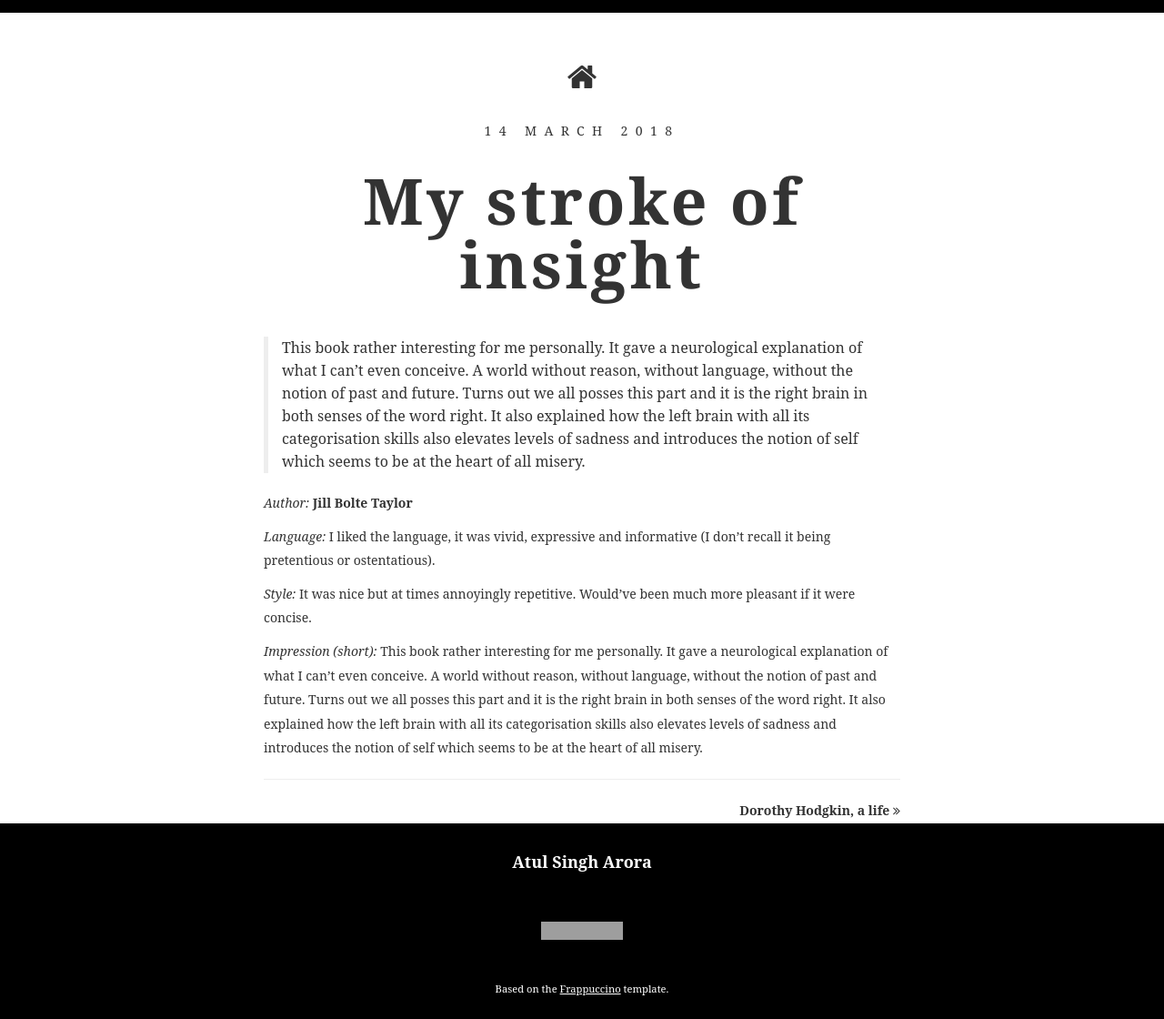
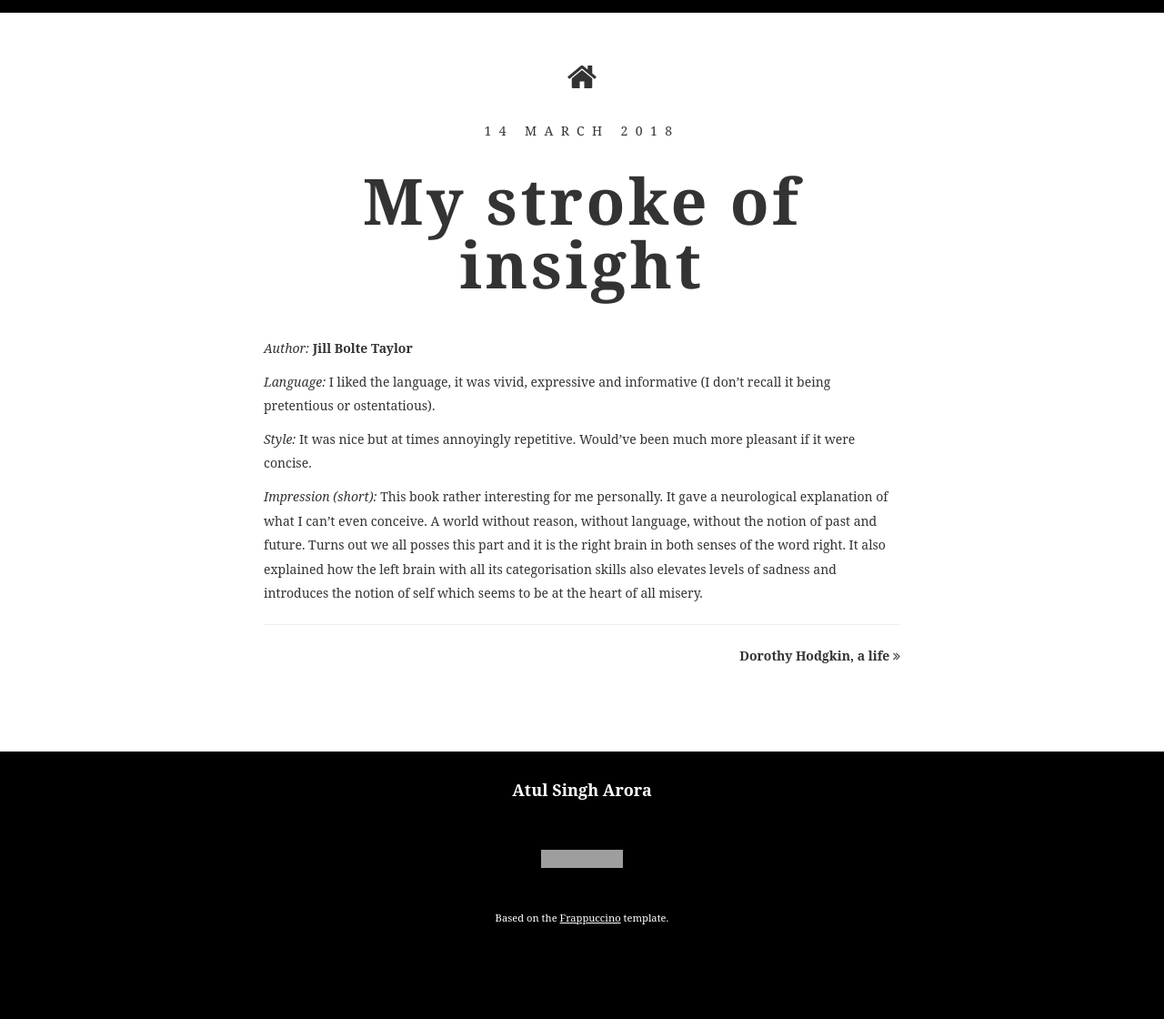
Before and after one commit to gleaned/gleaned.github.io, a Jekyll site: the page built from _posts/2018-03-14-JillBolte.md, in a window 1280 px wide. Shown: the whole page at 91% size. Built offline with Jekyll 4.4.1, drawn with Linux system fonts in a browser that asks for light colours; some web fonts are replaced; comment, search, counter and statistics services are not loaded; after the commit the page ends 1041 px from its top, so only the background shows below that; some of the changed lines change nothing that is shown; grey boxes are pictures that could not be loaded.

Commit message:
/ ‘_posts/2018-03-14-JillBolte.md’

```diff
--- a/_posts/2018-03-14-JillBolte.md
+++ b/_posts/2018-03-14-JillBolte.md
@@ -1,9 +1,8 @@
 ---
 layout: post_page
 title: My stroke of insight
+abstract: This book rather interesting for me personally. It gave a neurological explanation of what I can't even conceive. A world without reason, without language, without the notion of past and future. Turns out we all posses this part and it is the right brain in both senses of the word right. It also explained how the left brain with all its categorisation skills also elevates levels of sadness and introduces the notion of self which seems to be at the heart of all misery.
 ---
-
-> This book rather interesting for me personally. It gave a neurological explanation of what I can't even conceive. A world without reason, without language, without the notion of past and future. Turns out we all posses this part and it is the right brain in both senses of the word right. It also explained how the left brain with all its categorisation skills also elevates levels of sadness and introduces the notion of self which seems to be at the heart of all misery.
 
 *Author:* **Jill Bolte Taylor**
 
```
